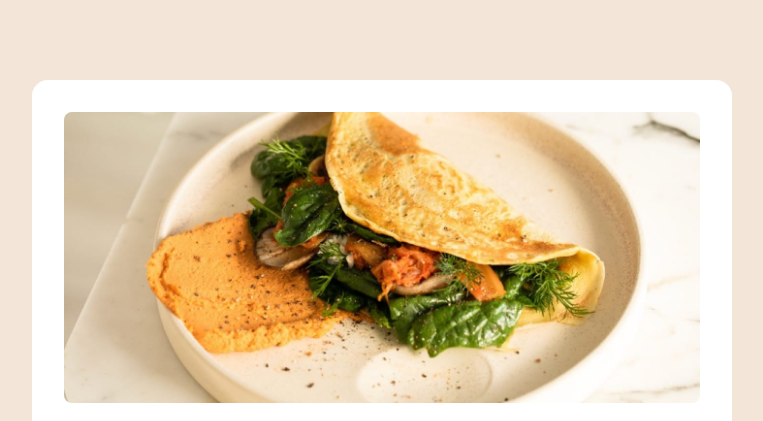
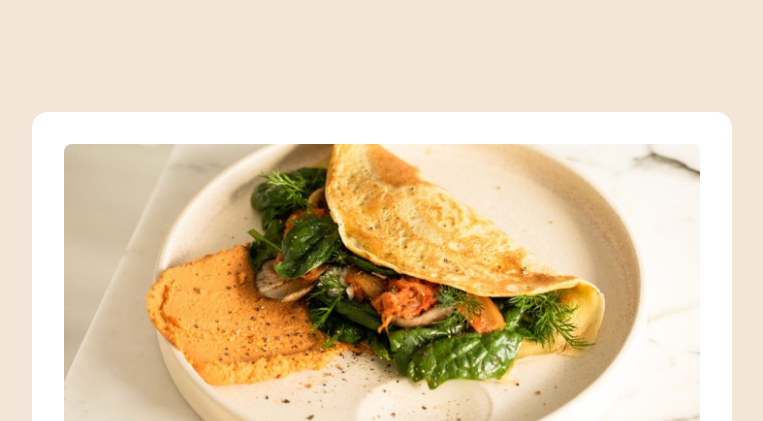
Before and after one commit to ShiningFinguer/recipe-page, a plain HTML site: page index.html in a window 1280 px wide. Shown: the top 421 px of the page, without its empty margins (258-1021 px from the left). Drawn offline with Linux system fonts and the light colour scheme.

Commit message:
fix margin

```diff
--- a/assets/style.css
+++ b/assets/style.css
@@ -189,7 +189,7 @@ td {
     max-width: 700px;
     background-color: var(--white);
     padding: 2rem;
-    margin: 5rem 0;
+    margin: 7rem 0;
     border-radius: 1rem;
   }
 
```
